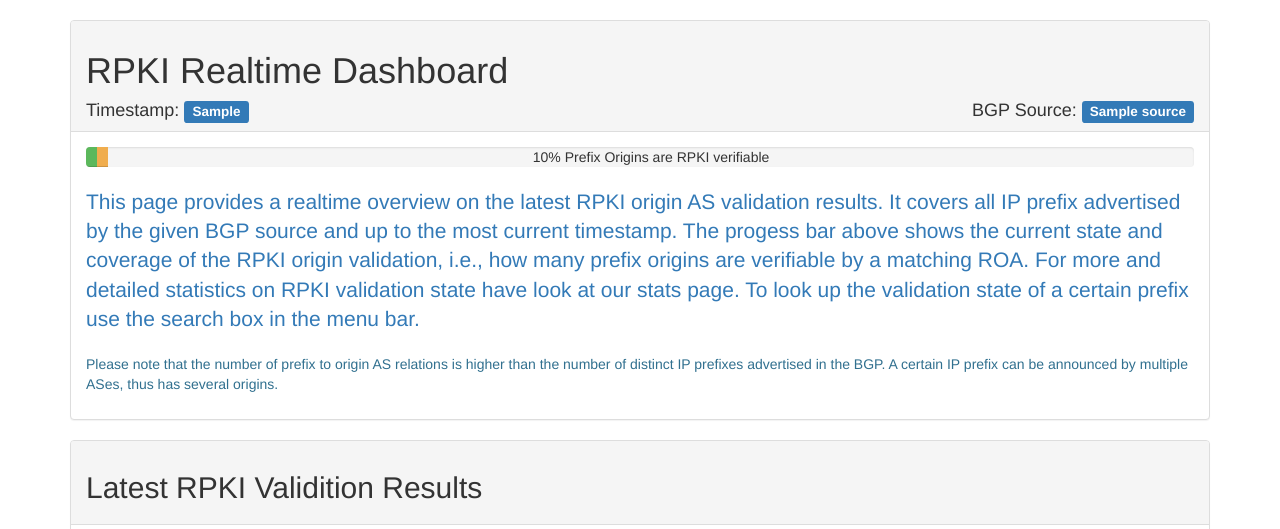
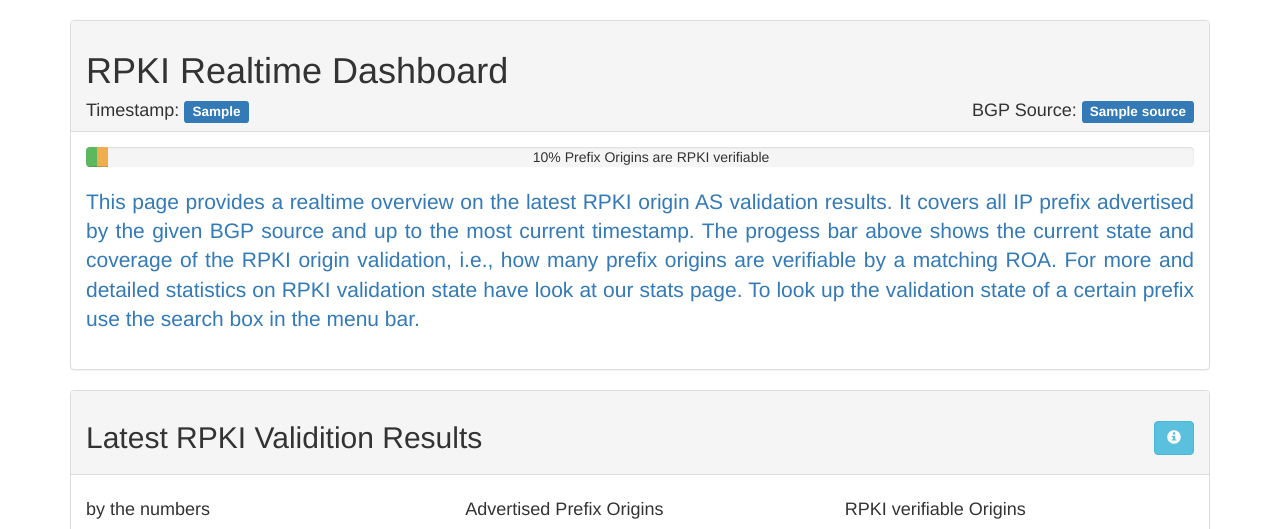
Before and after one commit to rtrlib/rpki-read, a Python web app: template src/app/templates/dashboard.html in a window 1280 px wide. Shown: the part 52-581 px from the top of the page. Run offline with Jinja, Linux system fonts and the light colour scheme; the template is opened without the code that fills it: most values are stand-ins (such as "Sample title", 1, 10 or a date in 2020); some libraries are stand-ins or nearby versions.

Commit message:
add toggle info on dashboard and stats page

```diff
--- a/src/app/templates/dashboard.html
+++ b/src/app/templates/dashboard.html
@@ -81,7 +81,7 @@
                             </div>
                             <div class="text-center">{{stats.rel_Valid + stats.rel_InvalidLength + stats.rel_InvalidAS}}% Prefix Origins are RPKI verifiable</div>
                         </div>
-                        <p class="text-primary lead">
+                        <p class="text-primary text-justify lead">
                             This page provides a realtime overview on the latest RPKI origin
                             AS validation results. It covers all IP prefix advertised by
                             the given BGP source and up to the most current timestamp.
@@ -91,12 +91,6 @@
                             state have look at our <a href="/stats">stats</a> page. To look up the
                             validation state of a certain prefix use the search box in the menu bar.
                         </p>
-                        <p class="text-info">
-                            Please note that the number of prefix to origin AS relations is
-                            higher than the number of distinct IP prefixes advertised in the
-                            BGP. A certain IP prefix can be announced by multiple ASes, thus
-                            has several origins.
-                        </p>
                     </div>
                 </div>
             </div>
@@ -105,9 +99,23 @@
             <div class="col-xs-12">
                 <div class="panel panel-default">
                     <div class="panel-heading">
-                        <h2>Latest RPKI Validition Results</h2>
+                        <h2>
+                            Latest RPKI Validition Results
+                            <button type="button" class="btn btn-info pull-right" data-toggle="collapse" data-target="#info">
+                                <span class="glyphicon glyphicon-info-sign" aria-hidden="true"></span>
+                            </button>
+                        </h2>
                     </div>
                     <div class="panel-body">
+                        <div class="row">
+                            <div id="info" class="col-xs-12 alert alert-info collapse" role="alert">
+                                <p class="text-justify">
+                                    The table and graphs below show the absolute and relative RPKI validation states for all currently visible prefix origins.
+                                    <i>Note</i> that the number of prefix to origin AS relations is likely higher than the number of distinct IP prefixes advertised in the BGP.
+                                    A certain IP prefix might be announced by multiple ASes, thus it has several origins.
+                                </p>
+                            </div>
+                        </div>
                         <div class="row">
                             <div class="col-md-4 col-xs-12">
                                 <h4>by the numbers</h4>
@@ -136,11 +144,11 @@
                             </div> <!-- div panel body col left -->
                             <div class="col-md-4 col-xs-12">
                                 <h4>Advertised Prefix Origins</h4>
-                                <div id="dChartAll" style="height: 290px"></div>
-                            </div> <!-- div panel body col right -->
+                                <div id="dChartAll" style="height: 280px"></div>
+                            </div> <!-- div panel body col middle -->
                             <div class="col-md-4 col-xs-12">
                                 <h4>RPKI verifiable Origins</h4>
-                                <div id="dChartROA" style="height: 290px"></div>
+                                <div id="dChartROA" style="height: 280px"></div>
                             </div> <!-- div panel body col right -->
                         </div> <!-- div row-eq-height -->
                     </div> <!-- div panel body -->
```
Also changed, not shown: src/app/templates/stats.html (+23 -9 lines).
